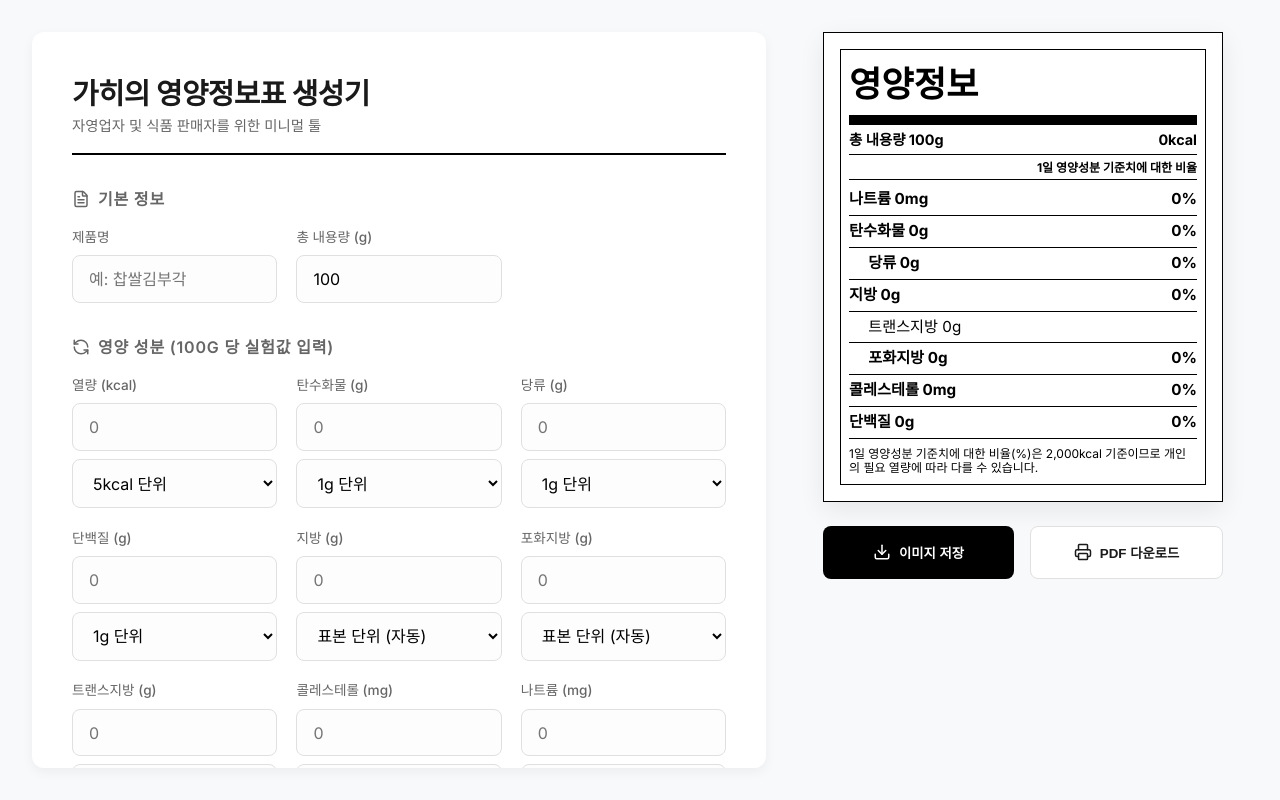
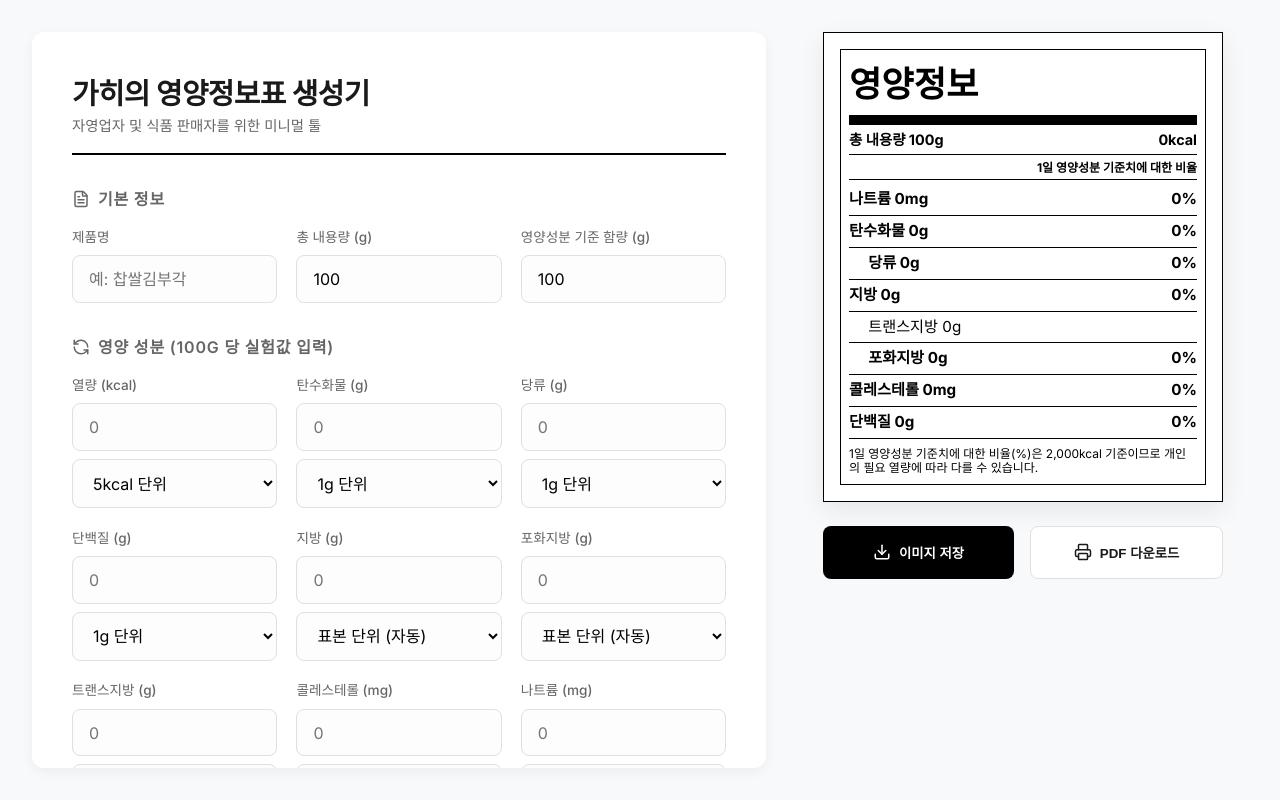
Before and after one commit to gaheeyoon/nutrition, a React (Vite) app: page / in a window 1280 px wide. Built offline with nearby package versions, Linux system fonts and the light colour scheme.

Commit message:
feat: allow custom reference weight for nutrient inputs

```diff
--- a/src/App.jsx
+++ b/src/App.jsx
@@ -7,6 +7,7 @@ import { jsPDF } from 'jspdf';
 const INITIAL_STATE = {
   productName: '',
   totalWeight: 100,
+  referenceWeight: 100,
   unit: 'g',
   data: {
     calories: { value: '', mode: '5kcal_unit' },
@@ -86,7 +87,10 @@ function App() {
       nut,
       parseFloat(state.data[nut].value) || 0,
       state.totalWeight,
-      { displayMode: state.data[nut].mode }
+      {
+        displayMode: state.data[nut].mode,
+        referenceWeight: state.referenceWeight
+      }
     );
     return acc;
   }, {});
@@ -117,11 +121,21 @@ function App() {
               type="number"
               value={state.totalWeight}
               onChange={e => handleInputChange('totalWeight', parseFloat(e.target.value) || 0)}
+              placeholder="100"
+            />
+          </div>
+          <div className="field">
+            <label>영양성분 기준 함량 (g)</label>
+            <input
+              type="number"
+              value={state.referenceWeight}
+              onChange={e => handleInputChange('referenceWeight', parseFloat(e.target.value) || 0)}
+              placeholder="100"
             />
           </div>
         </div>
 
-        <div className="section-title"><RefreshCcw size={18} /> 영양 성분 (100g 당 실험값 입력)</div>
+        <div className="section-title"><RefreshCcw size={18} /> 영양 성분 ({state.referenceWeight}g 당 실험값 입력)</div>
         <div className="input-group">
           {Object.keys(state.data).map(nut => (
             <div className="field" key={nut}>
--- a/src/utils/nutritionLogic.js
+++ b/src/utils/nutritionLogic.js
@@ -24,9 +24,10 @@ const roundToUnit = (value, unit) => {
   return Math.round(value / unit) * unit;
 };
 
-export const calculateNutrient = (type, value100g, totalWeight, options = {}) => {
+export const calculateNutrient = (type, inputValue, totalWeight, options = {}) => {
+  const referenceWeight = options.referenceWeight || 100;
   // 1. Calculate base value for total weight
-  const baseValue = (value100g * totalWeight) / 100;
+  const baseValue = (inputValue * totalWeight) / referenceWeight;
   let displayValue = "";
   let percentage = 0;
   let finalValueForPct = baseValue;
```
